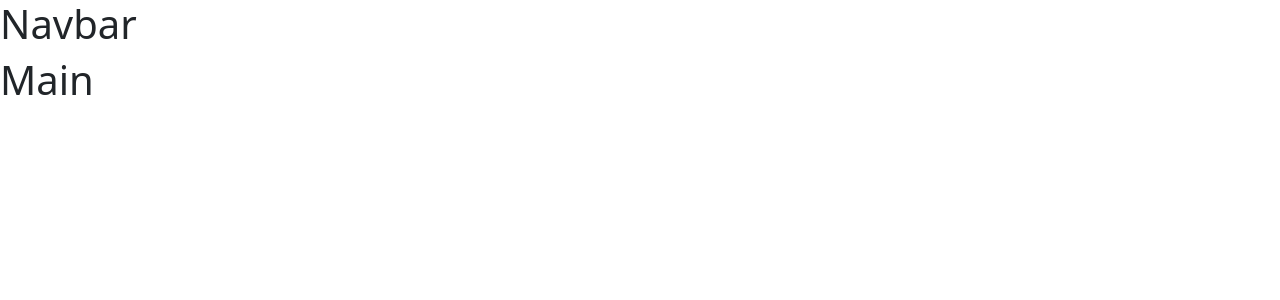
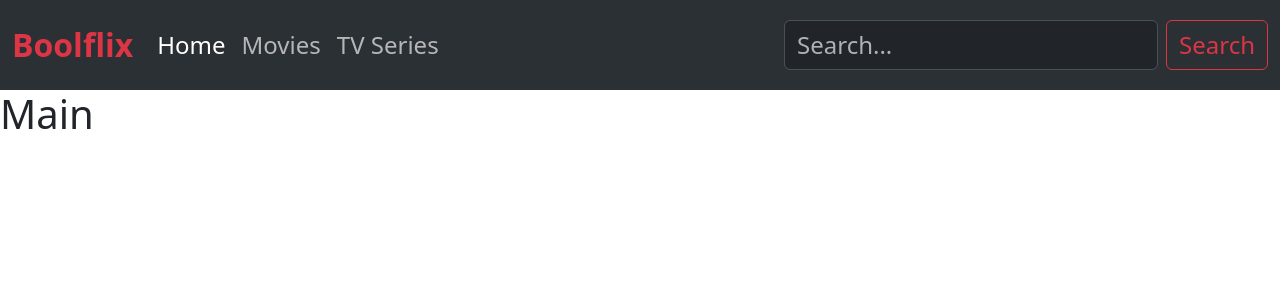
Before and after one commit to MarcoProstamo/react-boolflix, a React (Vite) app: page / in a window 1280 px wide. Shown: the top 300 px of the page. Built offline with nearby package versions, Linux system fonts and the light colour scheme.

Commit message:
Add → Navbar

```diff
--- a/src/App.jsx
+++ b/src/App.jsx
@@ -2,7 +2,7 @@
 import Main from "./assets/layout/Main";
 export default function App() {
   return (
-    <div className="wrapper">
+    <div className="wrapper" data-bs-theme="dark">
       <Header />
       <Main />
     </div>
--- a/src/assets/components/Navbar.jsx
+++ b/src/assets/components/Navbar.jsx
@@ -1,3 +1,52 @@
 export default function Navbar() {
-  return <h1>Navbar</h1>;
+  return (
+    <nav class="navbar navbar-expand-lg bg-body-tertiary py-3">
+      <div class="container-fluid">
+        <a class="navbar-brand text-danger fw-bold fs-2" href="#">
+          Boolflix
+        </a>
+        <button
+          class="navbar-toggler"
+          type="button"
+          data-bs-toggle="collapse"
+          data-bs-target="#navbarSupportedContent"
+          aria-controls="navbarSupportedContent"
+          aria-expanded="false"
+          aria-label="Toggle navigation"
+        >
+          <span class="navbar-toggler-icon"></span>
+        </button>
+        <div class="collapse navbar-collapse" id="navbarSupportedContent">
+          <ul class="navbar-nav me-auto mb-2 mb-lg-0 fs-4">
+            <li class="nav-item">
+              <a class="nav-link active" aria-current="page" href="#">
+                Home
+              </a>
+            </li>
+            <li class="nav-item">
+              <a class="nav-link" href="#">
+                Movies
+              </a>
+            </li>
+            <li class="nav-item">
+              <a class="nav-link" href="#">
+                TV Series
+              </a>
+            </li>
+          </ul>
+          <form class="d-flex" role="search">
+            <input
+              class="form-control me-2 fs-4"
+              type="search"
+              placeholder="Search..."
+              aria-label="Search"
+            />
+            <button class="btn btn-outline-danger fs-4" type="submit">
+              Search
+            </button>
+          </form>
+        </div>
+      </div>
+    </nav>
+  );
 }
```
